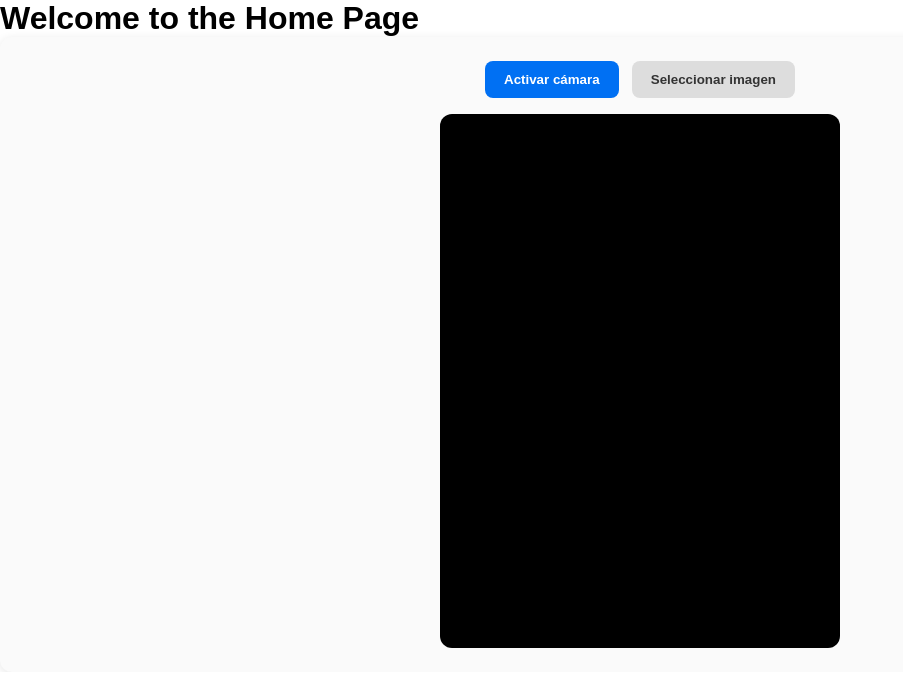
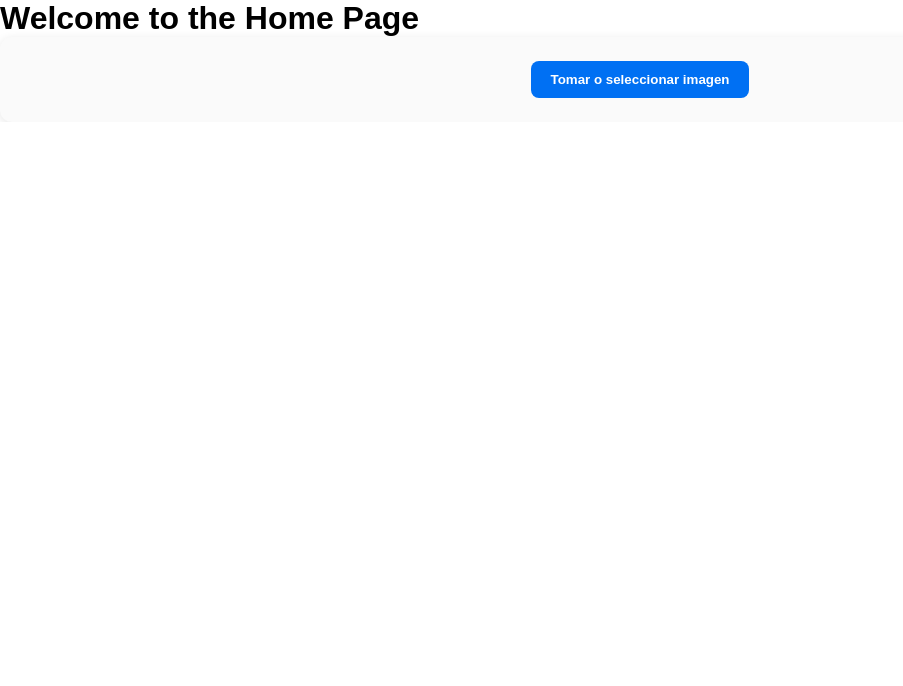
Before and after one commit to joseluiscodesk8/capture, a Next.js app: page / in a window 1280 px wide. Shown: the top 686 px of the page, without its empty margins (0-903 px from the left). Built offline with nearby package versions, Linux system fonts and the light colour scheme.

Commit message:
(feat): upgrade component

```diff
--- a/src/app/componentes/OCRcamara.tsx
+++ b/src/app/componentes/OCRcamara.tsx
@@ -5,60 +5,16 @@ import Tesseract from "tesseract.js";
 import styles from "../index.module.scss";
 
 const OCRCamera: React.FC = () => {
-  const videoRef = useRef<HTMLVideoElement | null>(null);
-  const canvasRef = useRef<HTMLCanvasElement | null>(null);
   const fileInputRef = useRef<HTMLInputElement | null>(null);
-
-  const [isCameraActive, setIsCameraActive] = useState(false);
   const [capturedText, setCapturedText] = useState<string>("");
   const [loading, setLoading] = useState(false);
-  const [imagePreview, setImagePreview] = useState<string | null>(null);
 
-  // Activar cámara
-  const startCamera = async () => {
-    try {
-      const stream = await navigator.mediaDevices.getUserMedia({ video: true });
-      if (videoRef.current) {
-        videoRef.current.srcObject = stream;
-        setIsCameraActive(true);
-        setImagePreview(null);
-        setCapturedText(""); // limpia texto previo
-      }
-    } catch (error) {
-      console.error("No se pudo acceder a la cámara:", error);
-    }
+  // Abrir cámara o galería
+  const openCameraOrGallery = () => {
+    fileInputRef.current?.click();
   };
 
-  // Detener cámara
-  const stopCamera = () => {
-    const stream = videoRef.current?.srcObject as MediaStream;
-    stream?.getTracks().forEach((track) => track.stop());
-    setIsCameraActive(false);
-  };
-
-  // Capturar imagen desde cámara
-  const capturePhoto = async () => {
-    if (!videoRef.current || !canvasRef.current) return;
-
-    const video = videoRef.current;
-    const canvas = canvasRef.current;
-    const context = canvas.getContext("2d");
-    if (!context) return;
-
-    canvas.width = video.videoWidth;
-    canvas.height = video.videoHeight;
-    context.drawImage(video, 0, 0, canvas.width, canvas.height);
-
-    const imageData = canvas.toDataURL("image/png");
-    setImagePreview(imageData);
-
-    // 🚀 Detenemos la cámara justo después de capturar
-    stopCamera();
-
-    await processImage(imageData);
-  };
-
-  // Seleccionar imagen desde galería o cámara
+  // Procesar imagen seleccionada
   const handleImageUpload = async (event: React.ChangeEvent<HTMLInputElement>) => {
     const file = event.target.files?.[0];
     if (!file) return;
@@ -66,20 +22,18 @@ const OCRCamera: React.FC = () => {
     const reader = new FileReader();
     reader.onload = async () => {
       const imageData = reader.result as string;
-      setImagePreview(imageData);
-      setIsCameraActive(false);
       await processImage(imageData);
     };
     reader.readAsDataURL(file);
   };
 
-  // Procesar imagen con OCR
+  // Leer texto con OCR
   const processImage = async (imageData: string) => {
     setLoading(true);
     setCapturedText("");
     try {
       const result = await Tesseract.recognize(imageData, "spa");
-      setCapturedText(result.data.text);
+      setCapturedText(result.data.text.trim());
     } catch (error) {
       console.error("Error en OCR:", error);
       setCapturedText("Error al leer la imagen.");
@@ -91,21 +45,11 @@ const OCRCamera: React.FC = () => {
   return (
     <section className={styles.ocrCamera}>
       <div className={styles.controls}>
-        {!isCameraActive ? (
-          <button onClick={startCamera} className={`${styles.btn} ${styles.primary}`}>
-            Activar cámara
-          </button>
-        ) : (
-          <button onClick={stopCamera} className={`${styles.btn} ${styles.danger}`}>
-            Detener cámara
-          </button>
-        )}
-
         <button
-          onClick={() => fileInputRef.current?.click()}
-          className={`${styles.btn} ${styles.secondary}`}
+          onClick={openCameraOrGallery}
+          className={`${styles.btn} ${styles.primary}`}
         >
-          Seleccionar imagen
+          Tomar o seleccionar imagen
         </button>
 
         <input
@@ -118,27 +62,9 @@ const OCRCamera: React.FC = () => {
         />
       </div>
 
-      <div className={styles.preview}>
-        {isCameraActive && (
-          <video ref={videoRef} autoPlay playsInline className={styles.previewVideo} />
-        )}
-        {imagePreview && !isCameraActive && (
-          <img src={imagePreview} alt="Vista previa" className={styles.previewImage} />
-        )}
-      </div>
+      {loading && <p className={styles.status}>📸 Procesando imagen...</p>}
 
-      {/* ✅ El botón solo aparece si la cámara está activa */}
-      {isCameraActive && (
-        <button onClick={capturePhoto} className={`${styles.btn} ${styles.success}`}>
-          {loading ? "Procesando..." : "Capturar texto"}
-        </button>
-      )}
-
-      <canvas ref={canvasRef} className={styles.hiddenCanvas} />
-
-      {loading && <p className={styles.status}>Leyendo texto...</p>}
-
-      {capturedText && (
+      {!loading && capturedText && (
         <article className={styles.result}>
           <h2 className={styles.title}>Texto detectado:</h2>
           <p className={styles.text}>{capturedText}</p>
```
